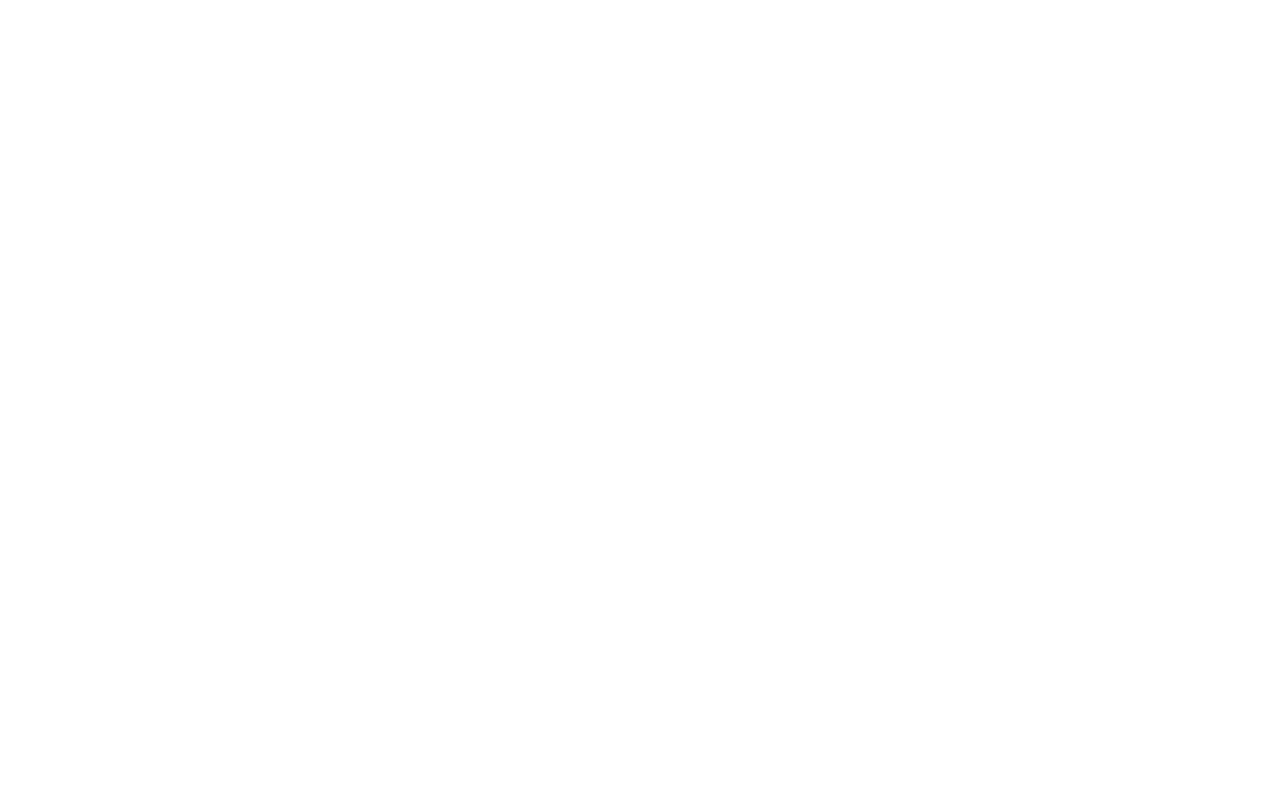
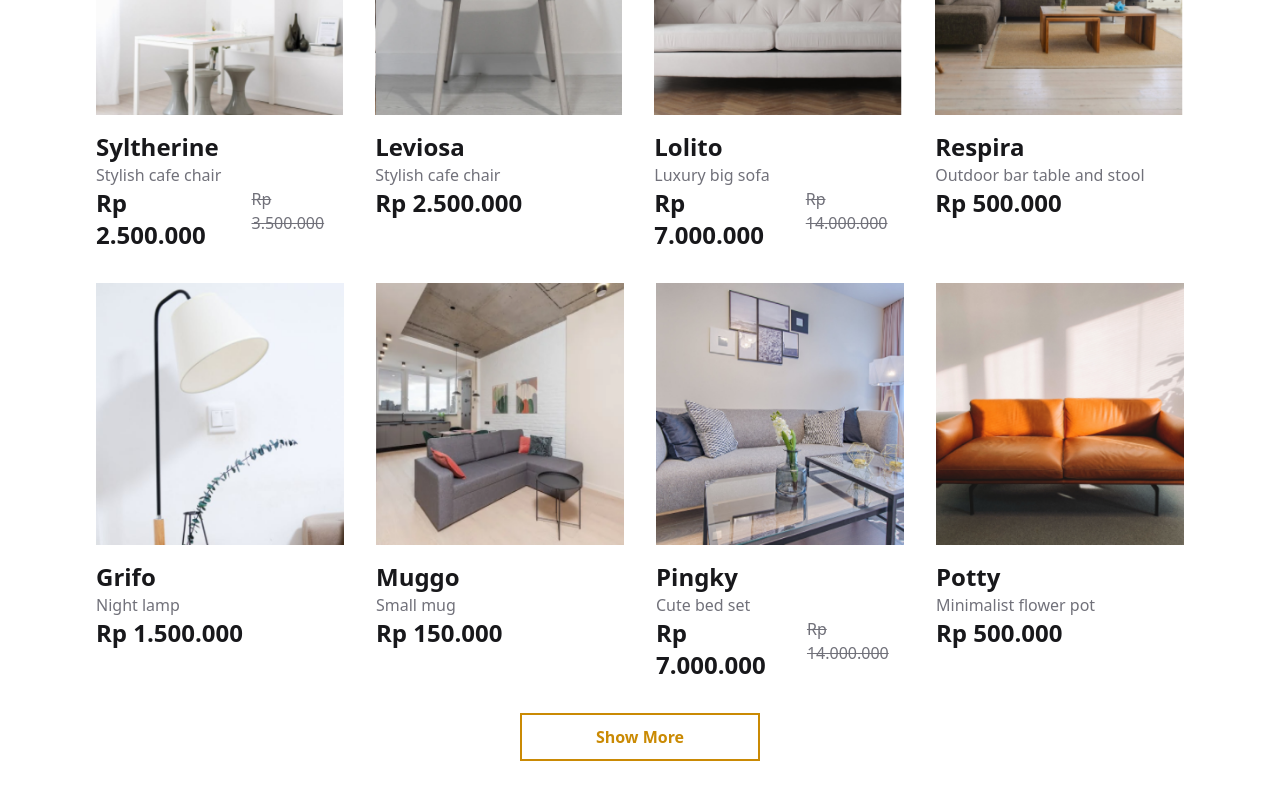
Before and after one commit to LizNgoNgoc/internetShop, a React (Create React App) app in the folder my-app/: page / in a window 1280 px wide. Shown: the part 1415-2215 px from the top of the page. Before the commit the page ends 1049 px from the top, so only its background shows below. Built offline with nearby package versions, Linux system fonts and the light colour scheme.

Commit message:
add Products.jsx and css

```diff
--- a/my-app/src/Components/App/App.jsx
+++ b/my-app/src/Components/App/App.jsx
@@ -1,6 +1,7 @@
 import Header from "../Header/Header";
 import Home from "../Home/Home";
 import Range from "../Range.jsx/Range";
+import Productds from "../Products/Products";
 
 
 function App() {
@@ -9,6 +10,7 @@ function App() {
        <Header/>
        <Home/>
        <Range/>
+       <Productds/>
     </div>
   );
 }
--- /dev/null
+++ b/my-app/src/Components/Products/Products.jsx
@@ -0,0 +1,96 @@
+export default function Productds() {
+    return <section className="w-full mt-14 p-24">
+        <h3 className="font-bold text-3xl text-zinc-900 text-center mb-8">Our Products</h3>
+        <div className="flex flex-col gap-8">
+            <div className="flex gap-8">
+                <div className="flex flex-col gap-4">
+                    <img src="./images/range/Syltherpng.png" alt="img" />
+                    <div>
+                        <h4 className=" text-zinc-900 font-semibold text-2xl">Syltherine</h4>
+                        <p className="font-medium text-base text-zinc-500">Stylish cafe chair</p>
+                        <div className="flex gap-4">
+                            <span className=" text-zinc-900 font-semibold text-2xl">Rp 2.500.000</span>
+                            <strike className="font-medium text-base text-zinc-500">Rp 3.500.000</strike>
+                        </div>
+                    </div>
+                </div>
+                <div className="flex flex-col gap-4">
+                    <img src="./images/range/Leviosa.png" alt="img" />
+                    <div>
+                        <h4 className=" text-zinc-900 font-semibold text-2xl">Leviosa</h4>
+                        <p className="font-medium text-base text-zinc-500">Stylish cafe chair</p>
+                        <div className="flex gap-4">
+                            <span className=" text-zinc-900 font-semibold text-2xl">Rp 2.500.000</span>
+                        </div>
+                    </div>
+                </div>
+                <div className="flex flex-col gap-4">
+                    <img src="./images/range/Lolito.png" alt="img" />
+                    <div>
+                        <h4 className=" text-zinc-900 font-semibold text-2xl">Lolito</h4>
+                        <p className="font-medium text-base text-zinc-500">Luxury big sofa</p>
+                        <div className="flex gap-4">
+                            <span className=" text-zinc-900 font-semibold text-2xl">Rp 7.000.000</span>
+                            <strike className="font-medium text-base text-zinc-500">Rp 14.000.000</strike>
+                        </div>
+                    </div>
+                </div>
+                <div className="flex flex-col gap-4">
+                    <img src="./images/range/Respiro.png" alt="img" />
+                    <div>
+                        <h4 className=" text-zinc-900 font-semibold text-2xl">Respira</h4>
+                        <p className="font-medium text-base text-zinc-500">Outdoor bar table and stool</p>
+                        <div className="flex gap-4">
+                            <span className=" text-zinc-900 font-semibold text-2xl">Rp 500.000</span>
+                        </div>
+                    </div>
+                </div>
+            </div>
+            <div className="flex gap-8">
+                <div className="flex flex-col gap-4">
+                    <img src="./images/range/Grifo.png" alt="img" />
+                    <div>
+                        <h4 className=" text-zinc-900 font-semibold text-2xl">Grifo</h4>
+                        <p className="font-medium text-base text-zinc-500 ">Night lamp</p>
+                        <div className="flex gap-4">
+                            <span className=" text-zinc-900 font-semibold text-2xl">Rp 1.500.000</span>
+                        </div>
+                    </div>
+                </div>
+                <div className="flex flex-col gap-4">
+                    <img src="./images/range/Muggo.png" alt="img" />
+                    <div>
+                        <h4 className=" text-zinc-900 font-semibold text-2xl">Muggo</h4>
+                        <p className="font-medium text-base text-zinc-500 ">Small mug</p>
+                        <div className="flex gap-4">
+                            <span className=" text-zinc-900 font-semibold text-2xl">Rp 150.000</span>
+                        </div>
+                    </div>
+                </div>
+                <div className="flex flex-col gap-4">
+                    <img src="./images/range/Pingkypng.png" alt="img" />
+                    <div>
+                        <h4 className=" text-zinc-900 font-semibold text-2xl">Pingky</h4>
+                        <p className="font-medium text-base text-zinc-500 ">Cute bed set</p>
+                        <div className="flex gap-4">
+                            <span className=" text-zinc-900 font-semibold text-2xl">Rp 7.000.000</span>
+                            <strike className="font-medium text-base text-zinc-500 ">Rp 14.000.000</strike>
+                        </div>
+                    </div>
+                </div>
+                <div className="flex flex-col gap-4">
+                    <img src="./images/range/Potty.png" alt="img" />
+                    <div>
+                        <h4 className=" text-zinc-900 font-semibold text-2xl">Potty</h4>
+                        <p className="font-medium text-base text-zinc-500 ">Minimalist flower pot</p>
+                        <div className="flex gap-4">
+                            <span className=" text-zinc-900 font-semibold text-2xl">Rp 500.000</span>
+                        </div>
+                    </div>
+                </div>
+            </div>
+            <button className="text-yellow-600 border-yellow-600 font-bold w-60 h-12 border-2 block my-0 mx-auto">Show More</button>
+        </div>
+
+    </section>
+}
```
